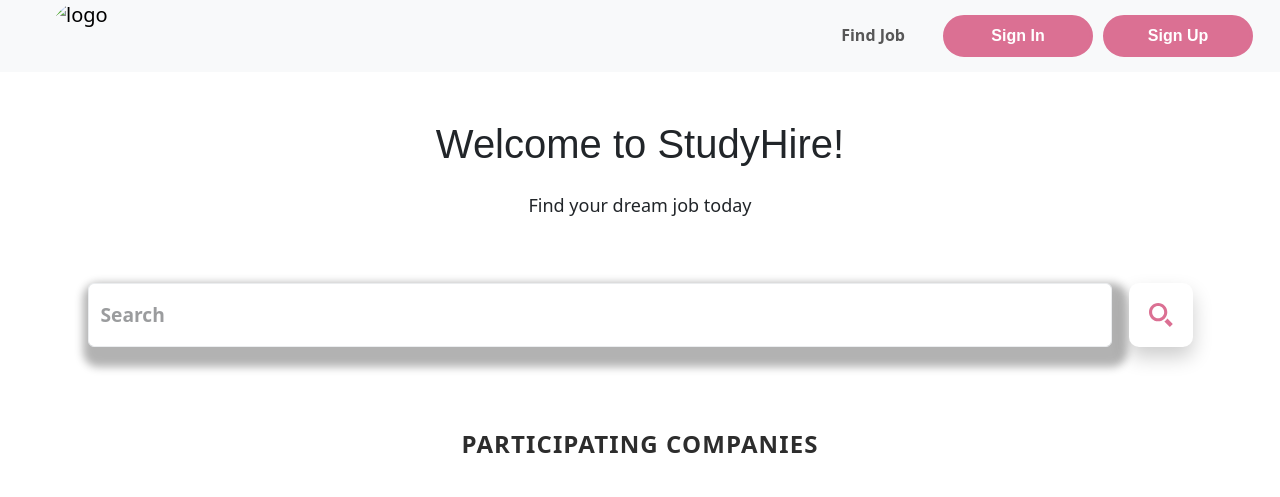
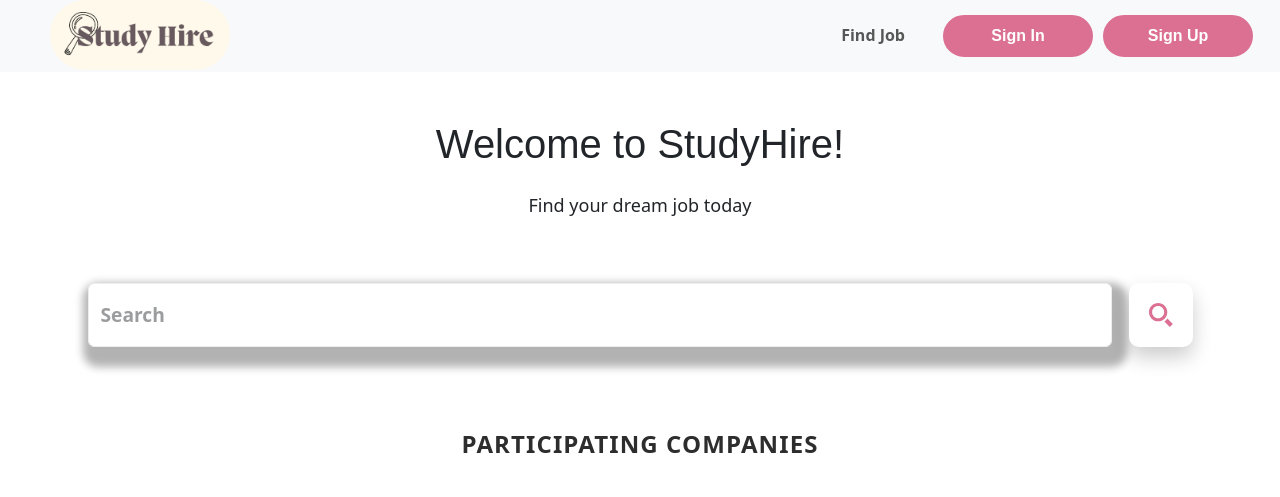
Before and after one commit to Hariom6474/Study-Hire, a plain HTML site: page index.html in a window 1280 px wide. Shown: the top 497 px of the page. Drawn offline with nearby package versions, Linux system fonts and the light colour scheme; the site is published under a folder, as on GitHub Pages, so addresses that start at the root find nothing.

Commit message:
Update index.html

```diff
--- a/index.html
+++ b/index.html
@@ -20,7 +20,7 @@
 <body>
     <nav class="navbar navbar-expand-lg navbar-light bg-light">
         <div class="container-fluid">
-            <a href="#"><img class="navbar-brand" src="/logo.png" alt="logo"></a>
+            <a href="#"><img class="navbar-brand" src="./logo.png" alt="logo"></a>
             <button class="navbar-toggler" type="button" data-bs-toggle="collapse" data-bs-target="#navbarNav"
                 aria-controls="navbarNav" aria-expanded="false" aria-label="Toggle navigation">
                 <span class="navbar-toggler-icon"></span>
```
